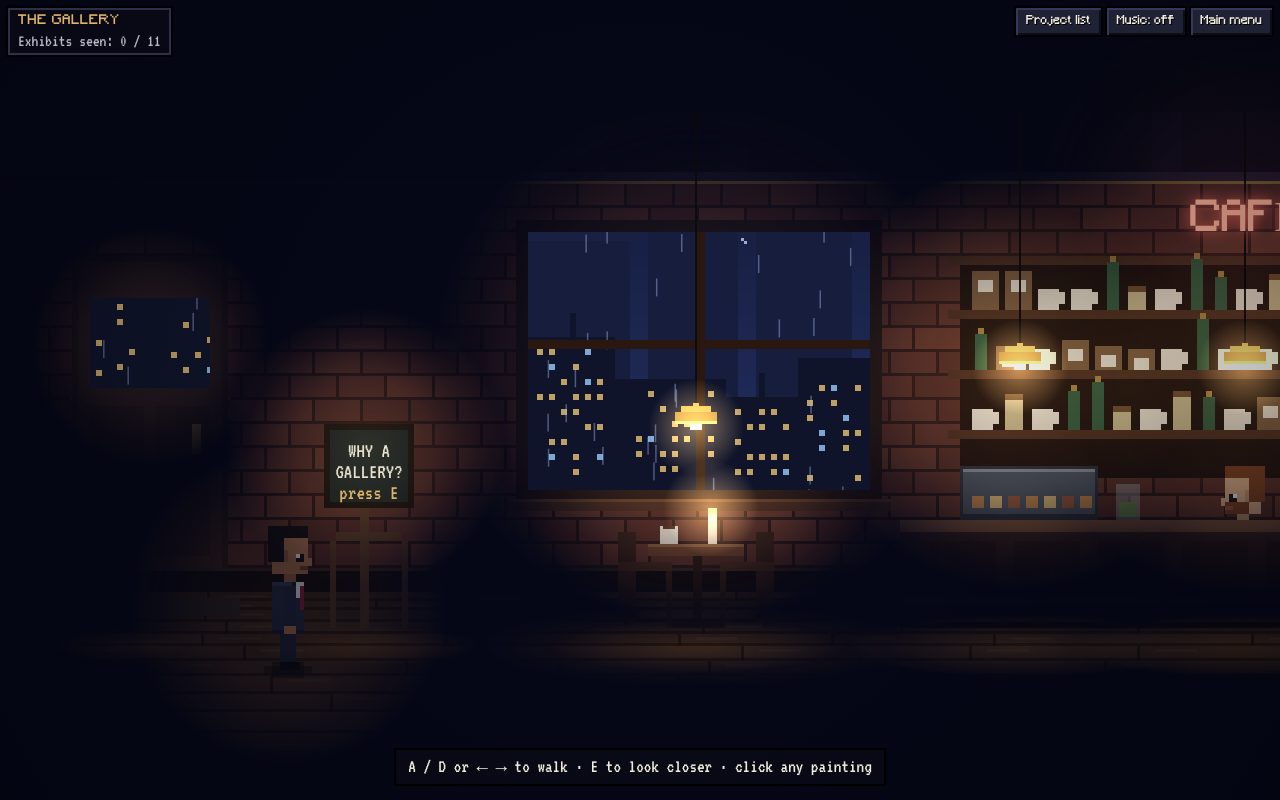
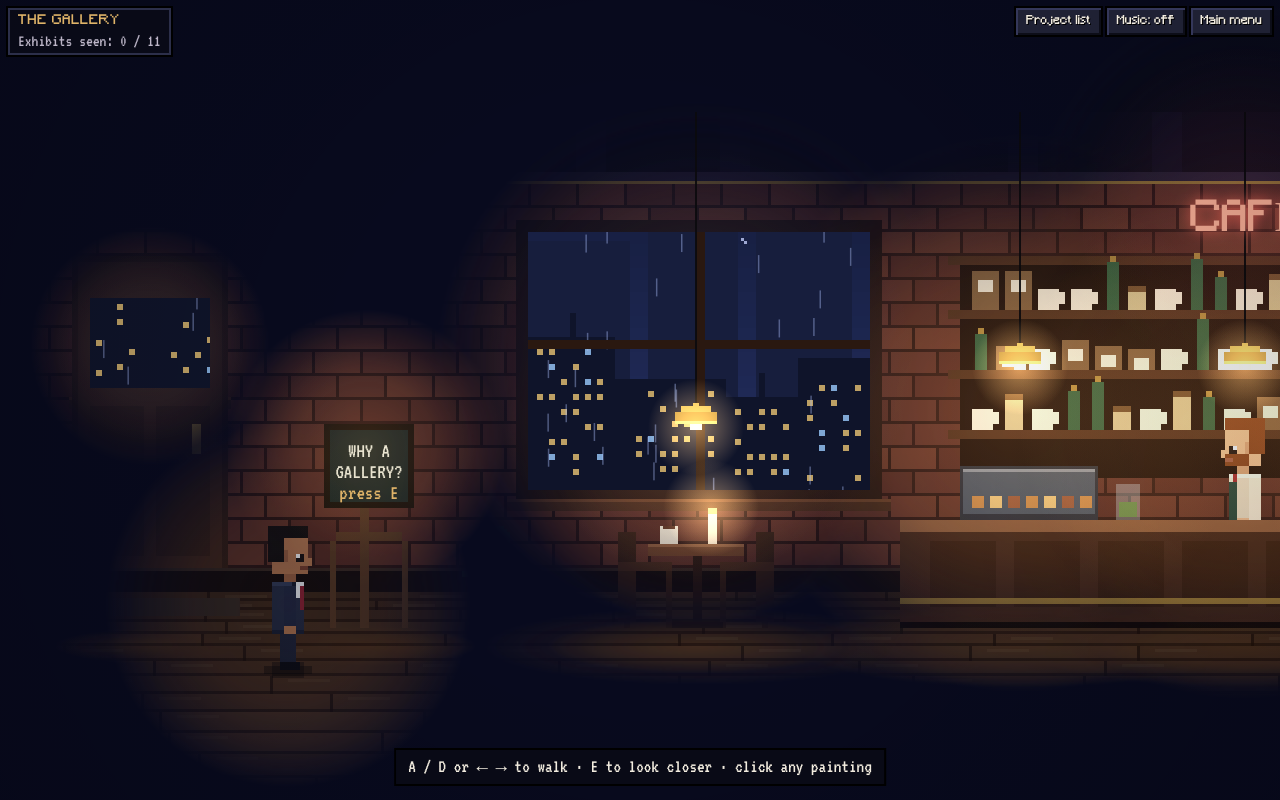
Before and after one commit to AZALAH/AZALAH.github.io, a plain HTML site: page gallery.html in a window 1280 px wide. Drawn offline with Linux system fonts and the light colour scheme; animation ran at ten frames a second.

Commit message:
Brighten gallery and raise barista above the counter

```diff
--- a/gallery.html
+++ b/gallery.html
@@ -447,7 +447,7 @@ function drawArt(c,e){
 }
 
 const LIGHTS=[
- {x:340,y:88,r:72,i:.95,c:0},{x:415,y:88,r:72,i:.95,c:0},{x:490,y:88,r:72,i:.95,c:0},{x:232,y:108,r:62,i:.9,c:0},{x:600,y:118,r:44,i:.75,c:0},
+ {x:340,y:100,r:95,i:1,c:0},{x:415,y:100,r:95,i:1,c:0},{x:490,y:100,r:95,i:1,c:0},{x:232,y:108,r:62,i:.9,c:0},{x:600,y:118,r:44,i:.75,c:0},
  {x:233,y:83,r:90,i:.5,c:1},{x:611,y:83,r:90,i:.5,c:1},{x:50,y:78,r:40,i:.4,c:1},{x:2727,y:86,r:70,i:.5,c:1},
  {x:415,y:34,r:70,i:.55,c:2},{x:122,y:112,r:46,i:.7,c:0},
  {x:899,y:20,r:90,i:.5,c:0},{x:1057,y:20,r:90,i:.5,c:0},
@@ -504,7 +504,7 @@ function draw(){
   ctx.imageSmoothingEnabled=false;
   BACK.forEach((d,i)=>{if(i)d(ctx)});
   const mdir=Math.abs(player.x-MASON_X)<60?'down':player.x<MASON_X?'left':'right';
-  drawSprite(ctx,MASON_X,166,mdir,0,false,PAL.mason);
+  drawSprite(ctx,MASON_X,150,mdir,0,false,PAL.mason);
   BACK[0](ctx);
   const near=nearest();
   const pdir=!player.moving&&near?'up':player.dir;
@@ -512,9 +512,9 @@ function draw(){
   FRONT.forEach(d=>d(ctx));
 
   const k=.5*S,ox=cam.x,oy=cam.y;
-  lx.globalCompositeOperation='source-over';lx.fillStyle='rgba(6,8,24,.74)';lx.fillRect(0,0,lm.width,lm.height);
+  lx.globalCompositeOperation='source-over';lx.fillStyle='rgba(10,12,32,.46)';lx.fillRect(0,0,lm.width,lm.height);
   lx.globalCompositeOperation='destination-out';
-  const all=LIGHTS.concat(artLights(),[{x:player.x,y:FEET-22,r:52,i:.42}]);
+  const all=LIGHTS.concat(artLights(),[{x:player.x,y:FEET-22,r:60,i:.6},{x:MASON_X,y:120,r:60,i:.8}]);
   all.forEach((l,n)=>{const f=reduce?1:1+Math.sin(time*2.3+n)*.025;const sx=(l.x-ox)*k,sy=(l.y-oy)*k,sr=l.r*k*f;
     if(sx<-sr||sx>lm.width+sr)return;
     const g=lx.createRadialGradient(sx,sy,0,sx,sy,sr);g.addColorStop(0,`rgba(0,0,0,${l.i})`);g.addColorStop(.5,`rgba(0,0,0,${l.i*.7})`);g.addColorStop(1,'rgba(0,0,0,0)');lx.fillStyle=g;lx.fillRect(sx-sr,sy-sr,sr*2,sr*2);
@@ -522,7 +522,7 @@ function draw(){
   ctx.setTransform(1,0,0,1,0,0);ctx.imageSmoothingEnabled=true;ctx.drawImage(lm,0,0,W,H);
   ctx.globalCompositeOperation='lighter';
   LIGHTS.forEach(l=>{const sx=(l.x-ox)*S,sy=(l.y-oy)*S,sr=l.r*S*.8;if(sx<-sr||sx>W+sr)return;
-    const g=ctx.createRadialGradient(sx,sy,0,sx,sy,sr);g.addColorStop(0,`rgba(${GLOW[l.c]},${.13*l.i})`);g.addColorStop(1,`rgba(${GLOW[l.c]},0)`);ctx.fillStyle=g;ctx.fillRect(sx-sr,sy-sr,sr*2,sr*2)});
+    const g=ctx.createRadialGradient(sx,sy,0,sx,sy,sr);g.addColorStop(0,`rgba(${GLOW[l.c]},${.18*l.i})`);g.addColorStop(1,`rgba(${GLOW[l.c]},0)`);ctx.fillStyle=g;ctx.fillRect(sx-sr,sy-sr,sr*2,sr*2)});
   ctx.setTransform(S,0,0,S,-cam.x*S,-cam.y*S);
   ART.forEach(e=>{const r=artRect(e);if(r.x+r.w<cam.x-40||r.x>cam.x+VW+40)return;const top=r.y-7;
     const g=ctx.createLinearGradient(0,top,0,r.y+r.h+10);g.addColorStop(0,'rgba(255,225,160,.20)');g.addColorStop(1,'rgba(255,225,160,0)');
@@ -552,12 +552,12 @@ function draw(){
   if(guide){const t=byId[guide];if(t){const tr=t.sign?{y:t.cy-24}:artRect(t);const bob=reduce?0:Math.sin(time*5)*2;
     ctx.fillStyle='#ffd27a';ctx.beginPath();ctx.moveTo(t.cx-6,tr.y-16+bob);ctx.lineTo(t.cx+6,tr.y-16+bob);ctx.lineTo(t.cx,tr.y-9+bob);ctx.fill();
     const d=t.cx-player.x;if(Math.abs(d)>30){const s=Math.sign(d),ax=player.x+s*16,ay=FEET-58+bob;ctx.beginPath();ctx.moveTo(ax+s*8,ay);ctx.lineTo(ax-s*3,ay-6);ctx.lineTo(ax-s*1,ay);ctx.lineTo(ax-s*3,ay+6);ctx.fill()}}}
-  if(masonBubble){const bx=MASON_X,by=112;ctx.font='9px VT323';const w=ctx.measureText(masonBubble.text).width+12;
+  if(masonBubble){const bx=MASON_X,by=92;ctx.font='9px VT323';const w=ctx.measureText(masonBubble.text).width+12;
     ctx.fillStyle='#000';ctx.fillRect(bx-w/2-.8,by-14.8,w+1.6,14.6);ctx.fillStyle='#f2ecdf';ctx.fillRect(bx-w/2,by-14,w,13);ctx.fillRect(bx-2,by-1,4,3);
     ctx.fillStyle='#141624';ctx.textBaseline='middle';ctx.textAlign='center';ctx.fillText(masonBubble.text,bx,by-7.3);ctx.textAlign='left'}
 
   ctx.setTransform(1,0,0,1,0,0);
-  const vg=ctx.createRadialGradient(W/2,H/2,Math.min(W,H)*.35,W/2,H/2,Math.max(W,H)*.75);vg.addColorStop(0,'rgba(0,0,0,0)');vg.addColorStop(1,'rgba(2,2,10,.5)');ctx.fillStyle=vg;ctx.fillRect(0,0,W,H);
+  const vg=ctx.createRadialGradient(W/2,H/2,Math.min(W,H)*.35,W/2,H/2,Math.max(W,H)*.75);vg.addColorStop(0,'rgba(0,0,0,0)');vg.addColorStop(1,'rgba(2,2,10,.28)');ctx.fillStyle=vg;ctx.fillRect(0,0,W,H);
 
   const n=paused?null:near,pr=document.getElementById('prompt'),ab=document.getElementById('aBtn');
   if(n){pr.hidden=false;pr.innerHTML='<kbd>'+(touchMode?'A':'E')+'</kbd>'+(n.mason?'Talk to Mason':esc(n.e.title));
```
